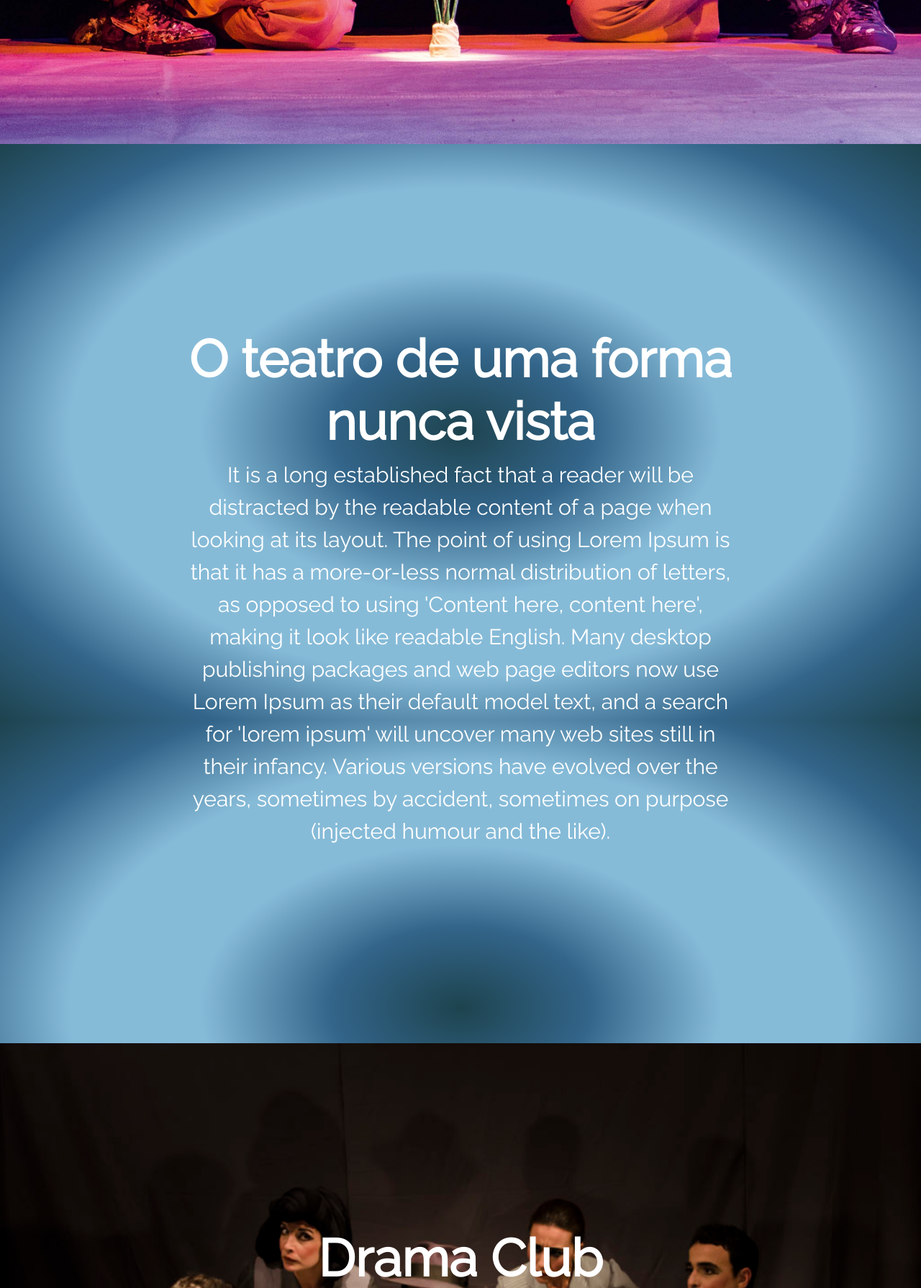
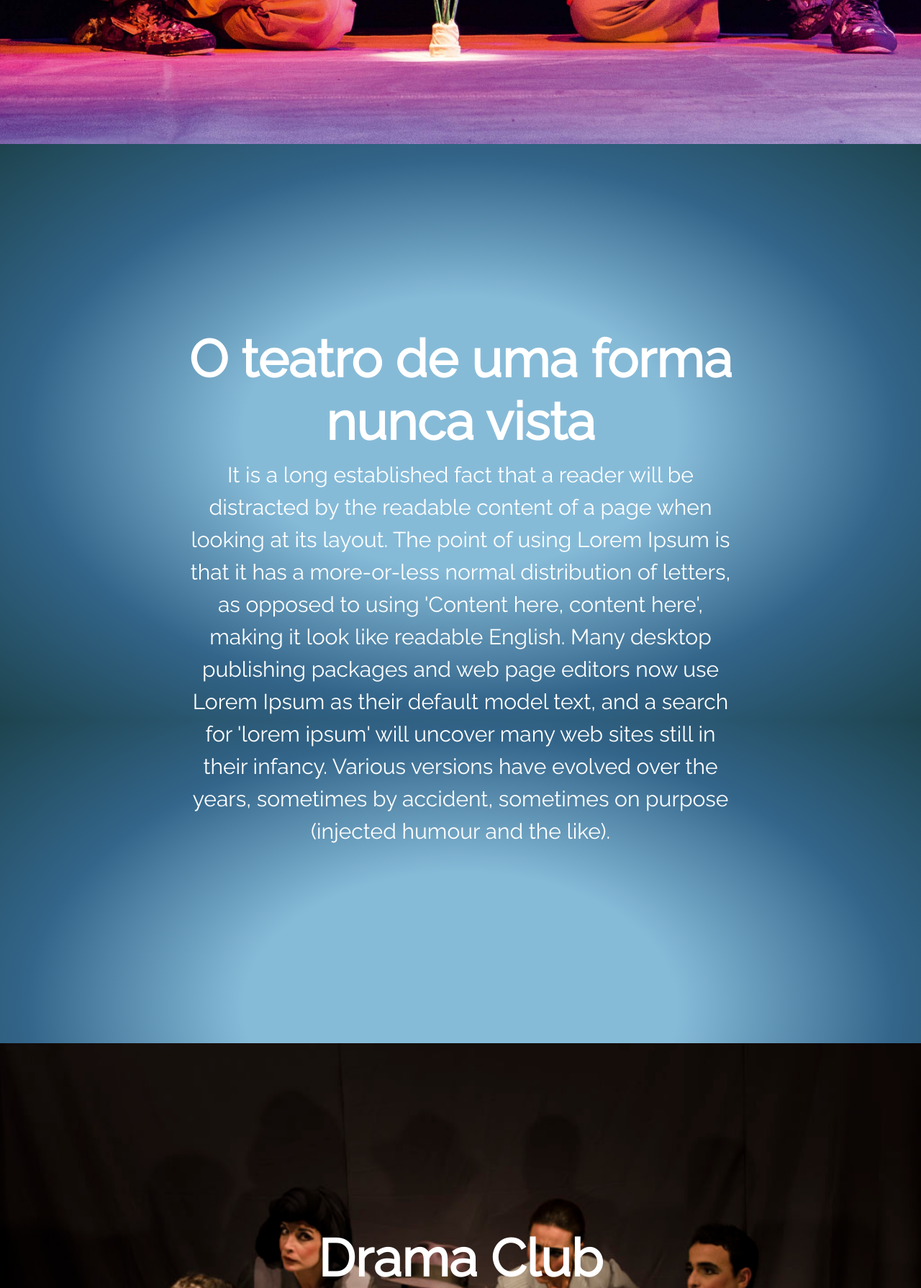
Before and after one commit to dennerEfisio/Equipe-4-Trainee-2019.2, a PHP site: page /home.html in a window 1280 px wide. Shown: the part 692-2481 px from the top of the page at 72% size. Run offline with PHP 8.4, Linux system fonts and the light colour scheme.

Commit message:
Alteração da cor do segundo parallax

```diff
--- a/home/css/style.css
+++ b/home/css/style.css
@@ -25,7 +25,7 @@ body {
 }
 
 .parallax2 {
-    background-image: radial-gradient( #1d434e, #33658A, #86BBD8, #86BBD8, #33658A, #1d434e);
+    background-image: radial-gradient(#86BBD8, #86BBD8, #33658A, #1d434e);
     background-attachment: fixed;
     color: white;
     padding: 20%;
```
